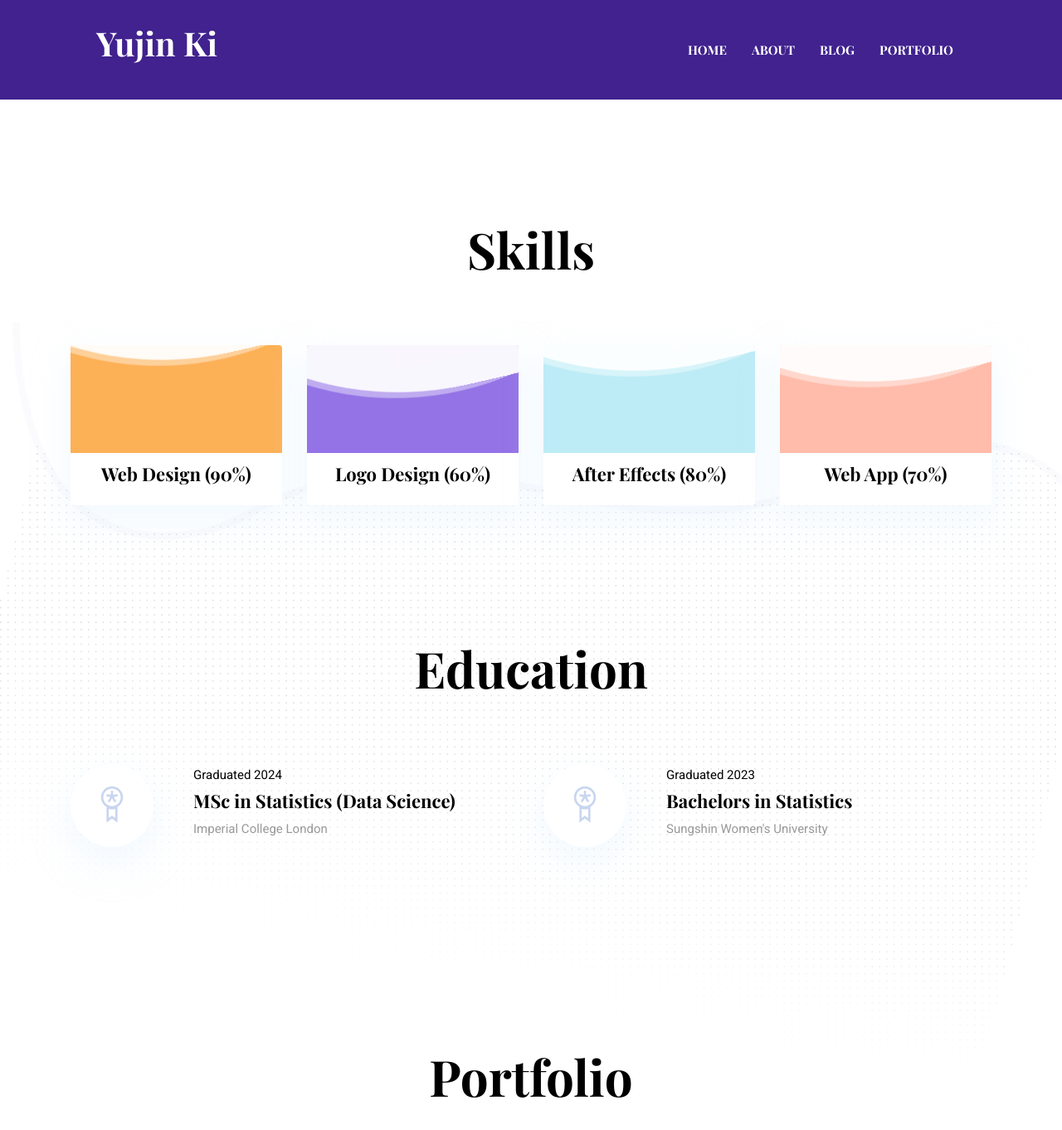
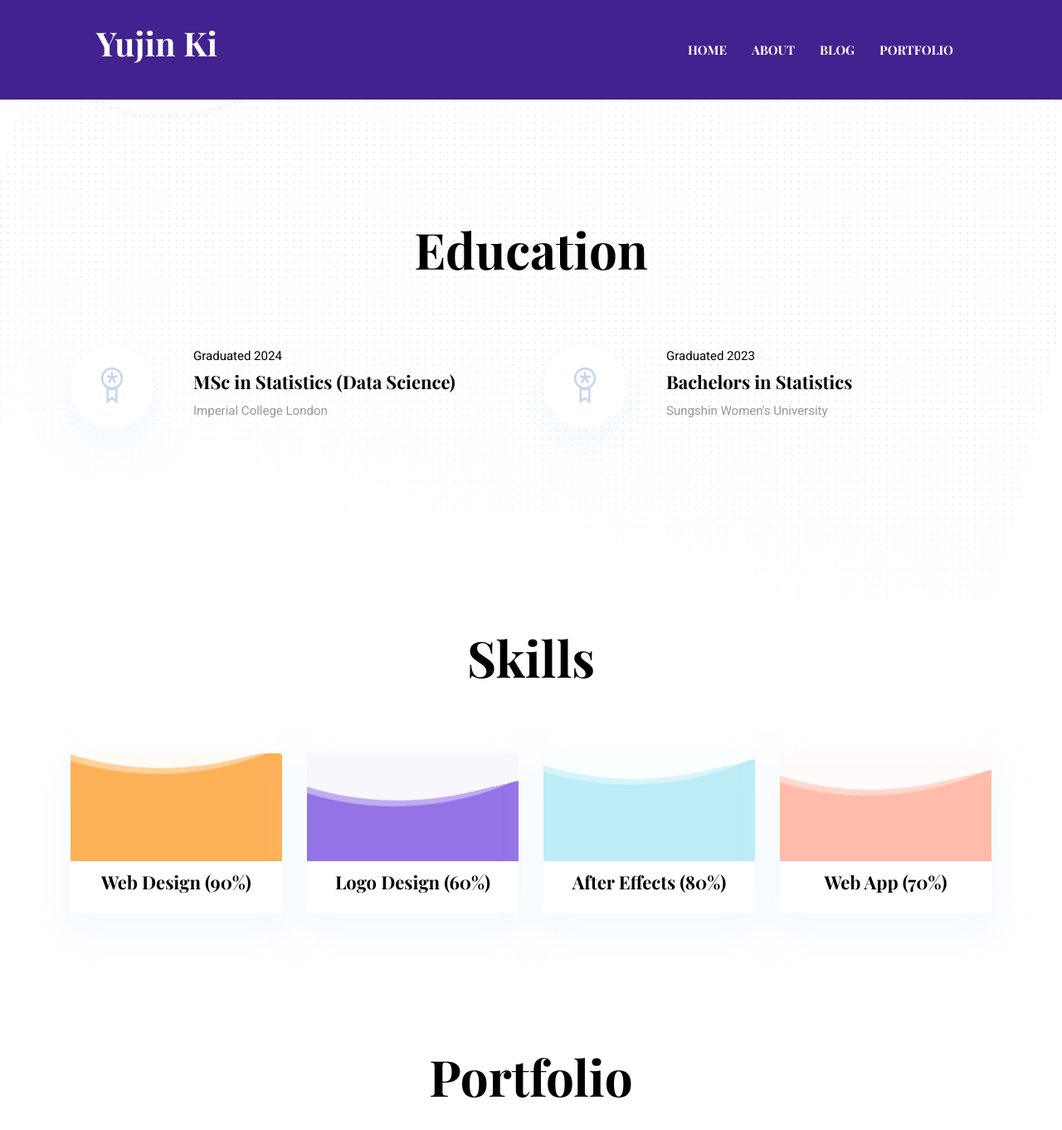
Before and after one commit to YujinKi/yujinki.github.io, a Jekyll site: the page built from index.html, in a window 1280 px wide and 1400 px high, scrolled down 1163 px. Shown: the top 1362 px of the window at 83% size. Built offline with Jekyll 4.4.1, drawn with Linux system fonts in a browser that asks for light colours; part of the change alters nothing that is shown.

```diff
--- a/index.html
+++ b/index.html
@@ -5,18 +5,18 @@ layout: default
 
 {% include about-section.html %}
 
+{% include education-section.html %}
+
 {% include skills-section.html %}
 
 {% include experience-section.html %}
 
-{% include education-section.html %}
-
-{% include services-section.html %}
-
 {% include portfolio-section.html %}
 
-{% include testimonial-section.html %}
+{% include blog-section.html %}
 
-{% include client-section.html %}
+<!--{% include services-section.html %}--!>
 
-{% include blog-section.html %}
+<!--{% include testimonial-section.html %}--!>
+
+<!--{% include client-section.html %}--!>
```
